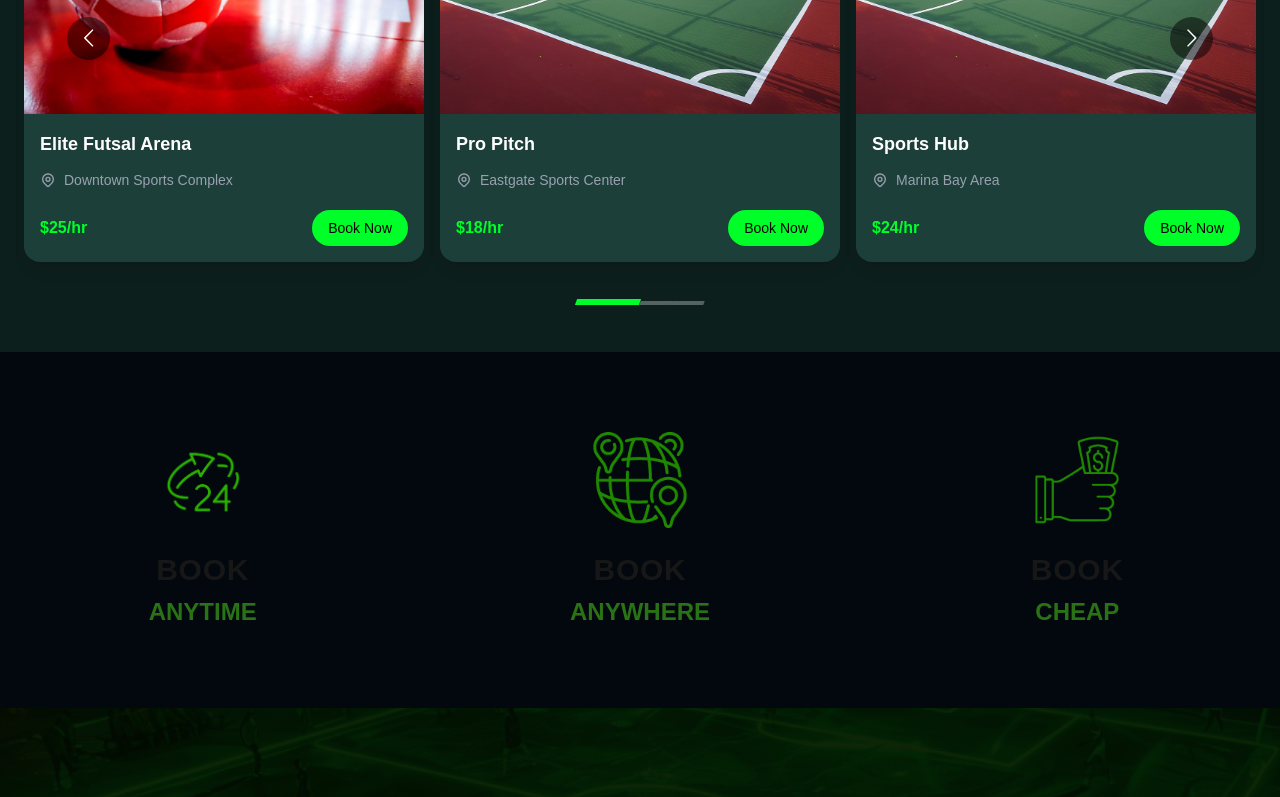
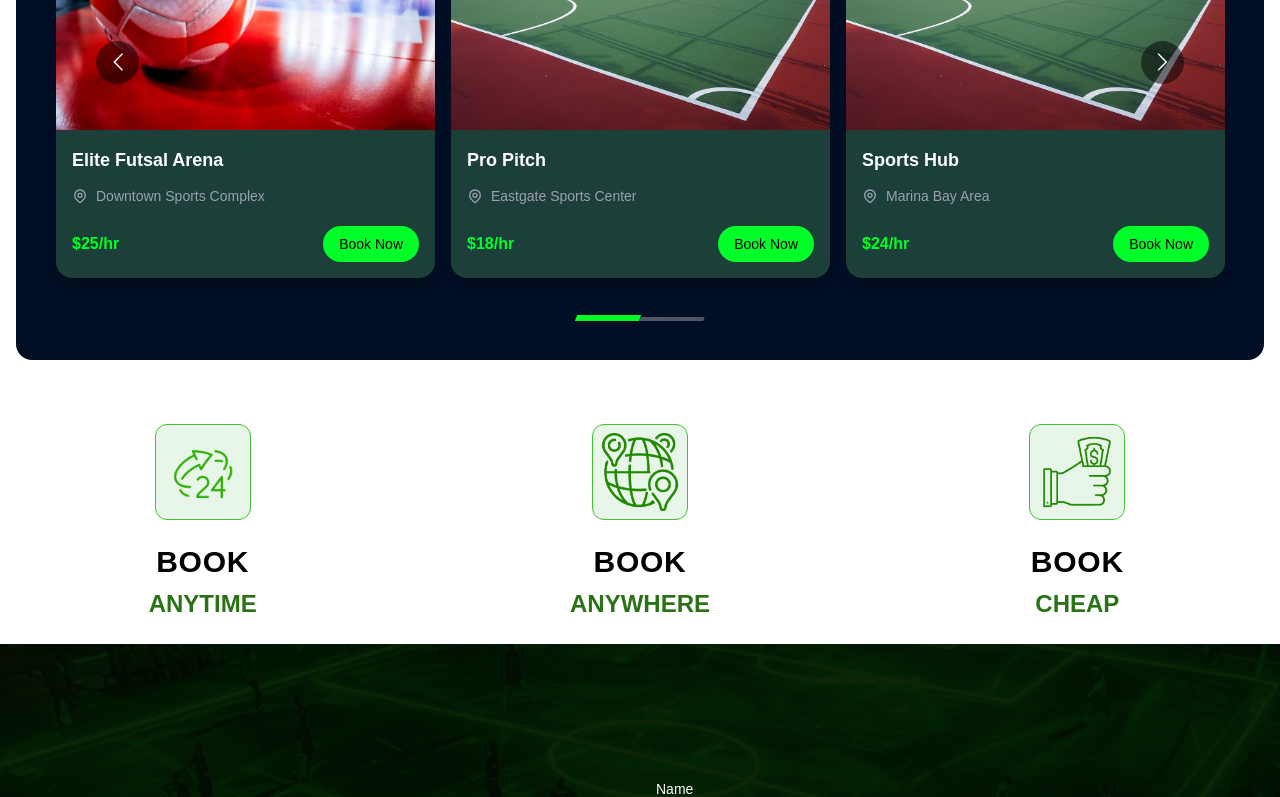
Before and after one commit to Omni-2024/Gearup, a Next.js app in the folder gearup-client/: page / in a window 1280 px wide. Shown: the part 2000-2797 px from the top of the page. Built offline with nearby package versions, Linux system fonts and the light colour scheme.

Commit message:
feat: Update styles for BookingBenefits, FeaturedPlaces, and WelcomeSection components

```diff
--- a/gearup-client/src/components/home/BookingBenefits.tsx
+++ b/gearup-client/src/components/home/BookingBenefits.tsx
@@ -28,7 +28,7 @@ const benefits = [
 
 export const BookingBenefits = () => {
   return (
-    <section className="py-12 md:py-20">
+    <section className="py-6 bg-white">
       <div className="container mx-auto px-4">
         <div className="grid grid-cols-1 md:grid-cols-3 gap-10 md:gap-16 place-items-center">
           {benefits.map((benefit, index) => (
@@ -36,17 +36,17 @@ export const BookingBenefits = () => {
               key={index}
               className="flex flex-col items-center text-center w-full max-w-xs hover:transform hover:scale-105 transition-transform duration-300"
             >
-              <div className={`w-24 h-24 flex-shrink-0 flex items-center justify-center mb-6`}>
+              <div className={`w-24 h-24 flex-shrink-0 flex items-center justify-center mb-6 border-1 border-[#41c335] rounded-xl bg-[#E8F5E9]`}>
                 <Image
                   src={benefit.icon}
                   alt={`${benefit.subtitle}`}
                   width={benefit.width}
                   height={benefit.height}
-                  className="w-full h-full object-contain"
+                  className="w-full h-full object-contain p-2"
                 />
               </div>
               <div className="text-center">
-                <h3 className="text-2xl md:text-3xl font-bold tracking-wide mb-2">{benefit.title}</h3>
+                <h3 className="text-2xl md:text-3xl font-bold tracking-wide mb-2 text-black">{benefit.title}</h3>
                 <p className="text-xl md:text-2xl font-semibold text-[#297216]">{benefit.subtitle}</p>
               </div>
             </div>
--- a/gearup-client/src/components/home/FeaturedPlaces.tsx
+++ b/gearup-client/src/components/home/FeaturedPlaces.tsx
@@ -129,8 +129,9 @@ export const FeaturedPlaces = () => {
   }, []);
 
   return (
-    <section className="py-10 px-4 bg-[#0D1F1D]">
+    <section className="py-10 px-4 bg-white">
       <div className="container mx-auto">
+        <div className="bg-[#020e23] rounded-2xl p-8">
         <motion.div
           className="flex flex-col items-center justify-between mb-8 space-y-2"
           initial="hidden"
@@ -230,6 +231,7 @@ export const FeaturedPlaces = () => {
           </Carousel>
         </motion.div>
       </div>
+      </div>
       <style jsx>{`
         :global(.custom-dot-list-style) {
           margin-top: 32px !important;
--- a/gearup-client/src/components/home/WelcomeSection.tsx
+++ b/gearup-client/src/components/home/WelcomeSection.tsx
@@ -5,9 +5,9 @@ import Link from 'next/link';
 
 export const WelcomeSection = () => {
   return (
-    <section className="relative min-h-screen bg-[#02080D] flex items-center">
+    <section className="relative min-h-screen bg-[#040A0D] flex items-center">
       {/* Green gradient effect in the background */}
-      <div className="absolute inset-0 bg-gradient-to-br from-[#02080D] via-[#02080D] to-[#297216]/20" />
+      <div className="absolute inset-0 bg-gradient-to-br from-[#040A0D] via-[#040A0D] to-[#297216]/20" />
 
       <div className="container mx-auto px-4 relative z-10 my-5">
         <div className="grid md:grid-cols-2 gap-8 items-center">
```
